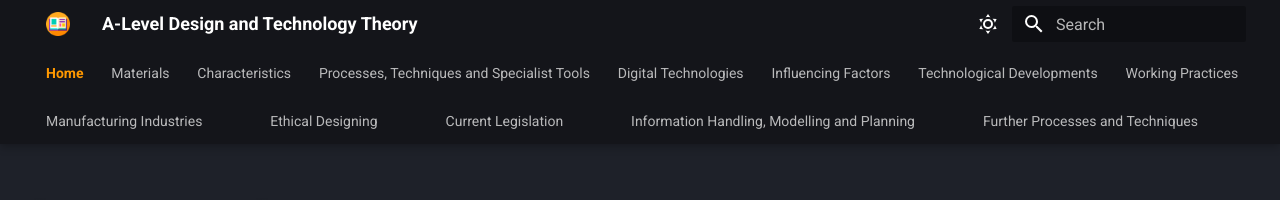
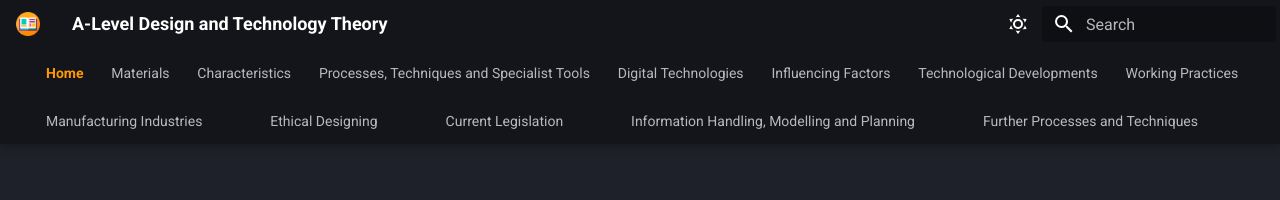
Before and after one commit to PixelMister/Design-and-Technology-Content, an MkDocs documentation site: the page built from docs/index.md, in a window 1280 px wide. Shown: the top 200 px of the page. Built offline with MkDocs 1.6.1 and Material for MkDocs 9.7.7, drawn with Linux system fonts in a browser that asks for light colours.

Commit message:
Update extra.css

```diff
--- a/docs/stylesheets/extra.css
+++ b/docs/stylesheets/extra.css
@@ -75,3 +75,8 @@
 .md-tabs__list {
   flex-wrap: wrap;
 }
+/* Remove max-width constraint from header container */
+.md-header__inner,
+.md-tabs__inner {
+  max-width: 100%;
+}
```
